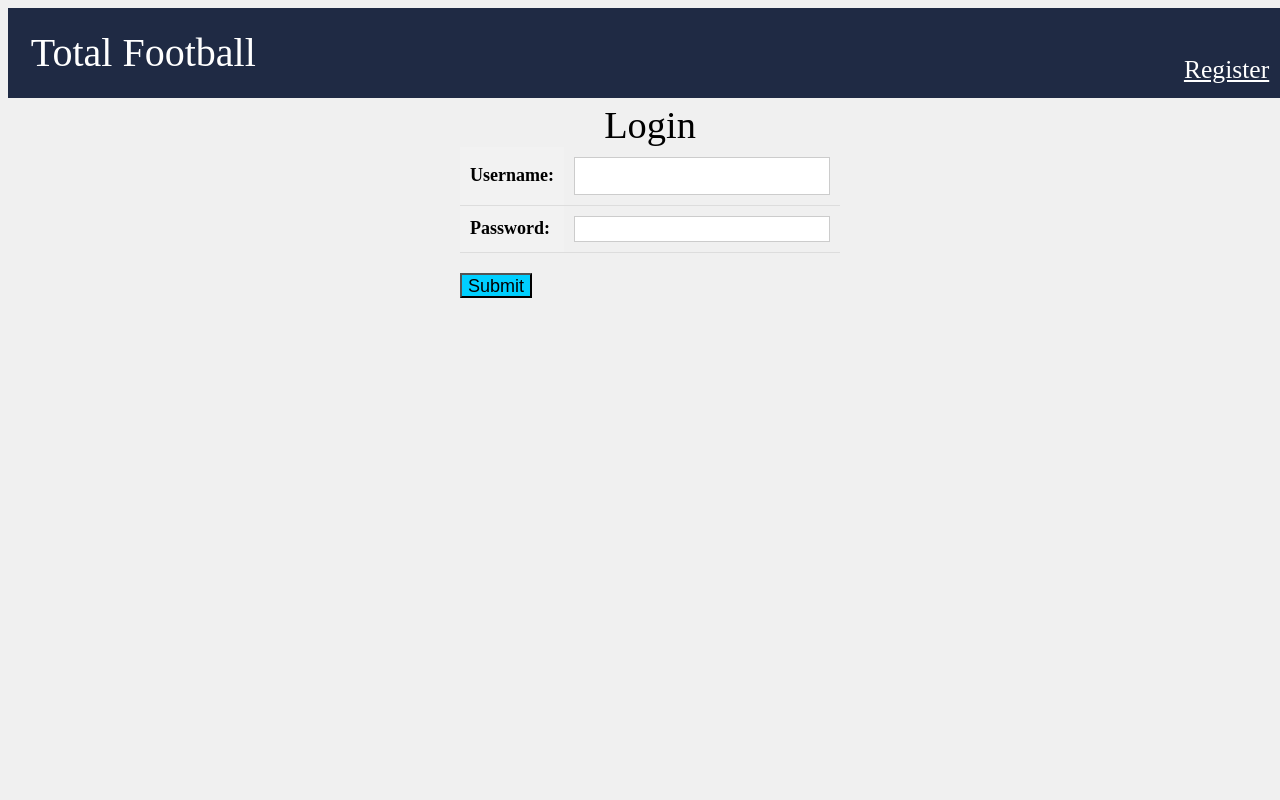
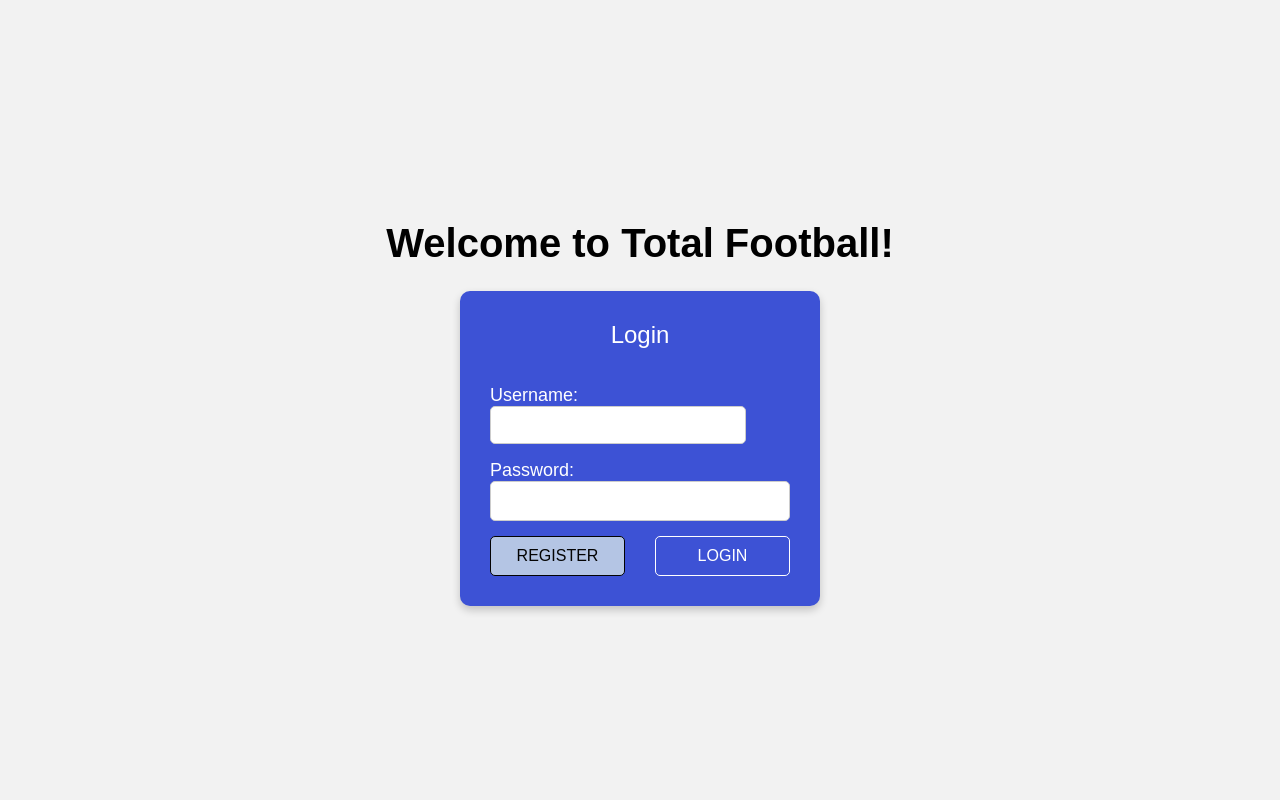
Before and after one commit to AniMani05/Total-Football, a Django app: page /login in a window 1280 px wide. Run offline with Django 5.2, Linux system fonts and the light colour scheme.

Commit message:
Added better UI on login

```diff
--- a/totalfootball/static/login.css
+++ b/totalfootball/static/login.css
@@ -13,21 +13,26 @@ body {
 }
 
 input[type="text"],
-input[type="email"],
-input[type="password"],
-textarea {
-    padding: 0; /* Reset padding */
-    margin: 0;  /* Reset margin */
-    border: 1px solid #ccc; /* Ensure a uniform border */
-    box-sizing: border-box; /* Include padding and border in height */
-    height: 2vw; /* Uniform height */
-    width: 20vw;
+input[type="password"] {
+    width: 100%;
+    padding: 10px;
+    border: 1px solid #ccc;
+    border-radius: 5px; /* Adjust the value to control the roundness */
+    box-sizing: border-box;
+    font-size: 1rem;
 }
 
 button {
-    height: 2vw; /* Same height as input fields */
-    box-sizing: border-box;
-    font-size: 18px; /* Ensure button text is the same size */
+    display: flex;
+    align-items: center;    /* Vertically centers the text */
+    justify-content: center; /* Horizontally centers the text */
+    padding: 10px;
+    width: 45%;
+    font-size: 1rem;
+    border: 1px solid #fff;
+    border-radius: 5px;
+    cursor: pointer;
+    color: #000;
     background-color: #00CFFF;
 }
 
@@ -76,7 +81,7 @@ button {
 
 #id_page_name {
     text-align: center;
-    font-size:3vw;
+    font-size:5vw;
 }
 
 .input-container {
@@ -188,3 +193,97 @@ tr:hover {
 #id_site_name {
     font-size: 40px;
 }
+
+body {
+    font-family: Helvetica, Arial, sans-serif;
+    background-color: #F2F2F2; /* Light grey background */
+    display: flex;
+    flex-direction: column;
+    align-items: center;
+    justify-content: center;
+    height: 100vh;
+    margin: 0;
+    font-family: Arial, sans-serif;
+}
+
+/* Title styling */
+h1.bold {
+    font-size: 2.5rem;
+    margin-bottom: 20px;
+    color: #000;
+    font-weight: bold;
+}
+
+/* Login form container styling */
+.loginform {
+    background-color: #3D52D5; /* Blue background */
+    padding: 30px;
+    border-radius: 10px;
+    width: 300px;
+    box-shadow: 0 4px 8px rgba(0, 0, 0, 0.2); /* Soft shadow */
+    color: #fff; /* White text color */
+    text-align: center;
+}
+
+/* Login title styling */
+#id_page_name {
+    font-size: 1.5rem;
+    margin-bottom: 20px;
+}
+
+/* Table and input styling */
+table {
+    width: 100%;
+    margin-bottom: 15px;
+}
+
+table input {
+    width: 100%;
+    padding: 10px;
+    border: 1px solid #ccc;
+    border-radius: 5px;
+    box-sizing: border-box;
+    font-size: 1rem;
+}
+
+/* Button styling */
+.button-container {
+    display: flex;
+    justify-content: space-between;
+}
+
+button {
+    padding: 10px;
+    width: 45%;
+    font-size: 1rem;
+    border: 1px solid #fff;
+    border-radius: 5px;
+    cursor: pointer;
+    color: #fff;
+    background-color: transparent;
+    text-align: center;
+}
+
+button:hover {
+    background-color: #3b4580; /* Slightly darker blue on hover */
+}
+
+form p {
+    margin-bottom: 15px;
+    text-align: left;
+}
+
+#id_register_button {
+    padding: 10px;
+    width: 45%;
+    font-size: 1rem;
+    border: 1px solid #030303;
+    border-radius: 5px;
+    cursor: pointer;
+    color: #030303;
+    background-color: #B4C5E4; /* Green background color */
+}
+
+#id_register_button:hover {
+    background-color: #7390C4; /* Darker green on hover */
+}
--- a/totalfootball/templates/start.html
+++ b/totalfootball/templates/start.html
@@ -5,23 +5,23 @@
         <title>CSS Examples</title>
         <link rel="stylesheet" href="../static/login.css">
     </head>
-
     <body>
-        <div class="header-box" id="id_header_div">
-            <div class="centered" id="id_site_name">Total Football</div>
-            <div class="bottom" id="id_register_link">
-                <a href="{% url 'register' %}">Register</a>
-            </div>
-        </div>
+        <h1 class="bold">Welcome to Total Football!</h1>
         <div class="loginform">
             <div id="id_page_name">Login</div>
             <form method="post" action="{% url 'login' %}">
-                <table>
-                    {{form.as_table}}
-                </table>
                 {% csrf_token %}
-                <button type="submit" id="id_login_button">Submit</button>
+                {{ form.as_p }}
+                <div class="button-container">
+                    <button type="button" id="id_register_button">REGISTER</button>
+                    <button type="submit" id="id_login_button">LOGIN</button>
+                </div>
             </form>
         </div>
+        <script>
+            document.getElementById("id_register_button").addEventListener("click", function() {
+                window.location.href = "{% url 'register' %}"; // Redirects to the registration page
+            });
+        </script>
     </body>
 </html>
```
